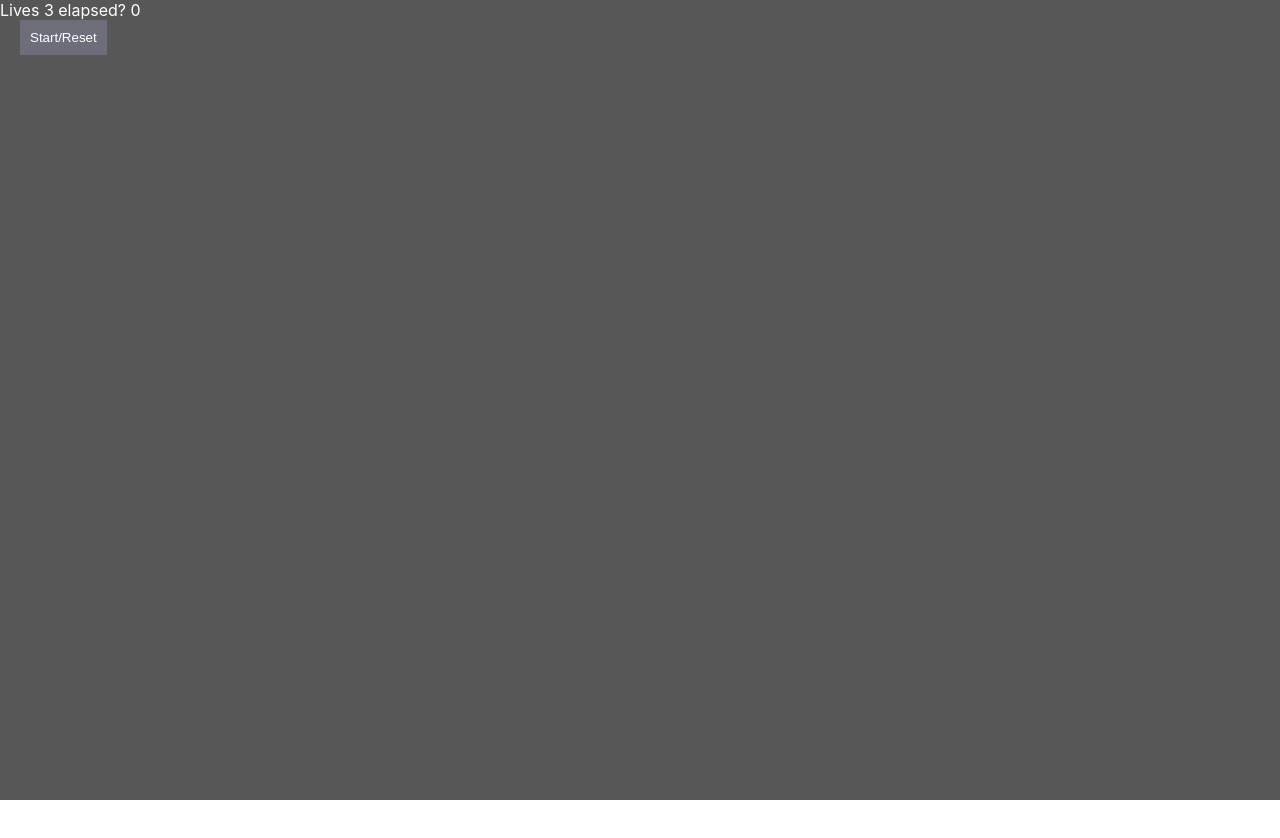
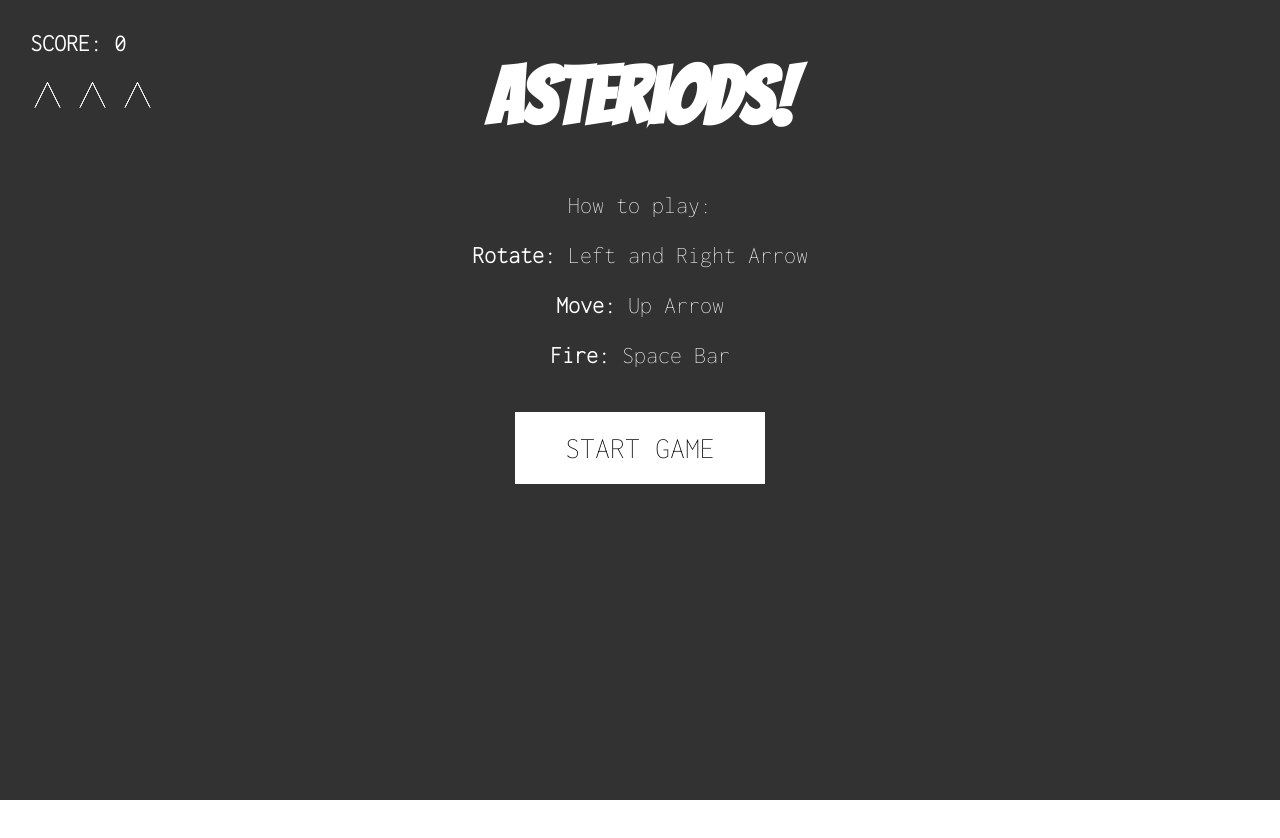
Before and after one commit to cif/benipsen.com, a Next.js app: page /fun in a window 1280 px wide. Shown: the top 838 px of the page. Built offline with nearby package versions, Linux system fonts and the light colour scheme.

Commit message:
add score, restart button, new asteriods

```diff
--- a/components/asteriod.tsx
+++ b/components/asteriod.tsx
@@ -22,7 +22,7 @@ export const Asteriod: FunctionComponent<Props> = ({
                 left: positionX
             }}
         >
-           <svg>
+            <svg>
                 <polygon
                     id="polygon"
                     points={points.map(
--- a/components/game.tsx
+++ b/components/game.tsx
@@ -2,9 +2,9 @@
 import { FunctionComponent, useContext } from 'react'
 import { GameStateContext, GameProvider } from '../state/game.state';
 import Asteriod from './asteriod';
+import Bullet from './bullet';
 import Ship from './ship';
 import styles from '../styles/game.module.css'
-import Bullet from './bullet';
 
 export const Game: FunctionComponent<any> = () => {
     const {
@@ -15,17 +15,14 @@ export const Game: FunctionComponent<any> = () => {
         asteriods,
         bullets,
         gameIsActive,
+        gameIsOver,
         opacity,
         lives,
-        elapsed
+        score
     } = useContext<GameProvider>(GameStateContext);
 
     return (
         <div className={styles.game}>
-            <div className={styles.scoreboard}>
-                Lives {lives} elapsed? {Math.floor(elapsed / 1000)}
-            </div>
-            <button onClick={() => startGame()}>Start/Reset</button>
             <Ship
                 rotation={rotation}
                 positionX={positionX}
@@ -47,8 +44,52 @@ export const Game: FunctionComponent<any> = () => {
                     positionY={bull.positionY}
                 />
             )}
+            <div className={styles.scoreboard}>
+                <h2>SCORE: {score.toLocaleString()}</h2>
+                <div className={styles.lives}>
+                    {lives > 0 && new Array(lives).fill(0).map((_, i) =>
+                        <Ship
+                            key={`life${i}`}
+                            rotation={0}
+                            positionX={i * 45}
+                            positionY={0}
+                            opacity={1}
+                        />
+                    )}
+                </div>
+            </div>
+
+            {!gameIsActive &&
+                <div className={styles.intro}>
+                    <h1>Asteriods!</h1>
+                    <p>How to play:</p>
+                    <p><b>Rotate:</b> Left and Right Arrow</p>
+                    <p><b>Move:</b> Up Arrow</p>
+                    <p><b>Fire:</b> Space Bar</p>
+                    <button
+                        onClick={() => startGame()}
+                        className={styles.startButton}
+                    >
+                    Start Game
+                    </button>
+                </div>
+            }
+
+            {gameIsOver &&
+                <div className={styles.backdrop}>
+                    <div className={styles.intro}>
+                        <h1>Game Over!</h1>
+                        <p>Final Score: {score.toLocaleString()}</p>
+                        <button
+                            onClick={() => startGame()}
+                            className={styles.startButton}
+                        >
+                        Play Again
+                        </button>
+                    </div>
+                </div>
+            }
         </div>
-
     )
 }
 
--- a/components/ship.tsx
+++ b/components/ship.tsx
@@ -32,7 +32,6 @@ export const Ship: FunctionComponent<Props> = ({
                 stroke-width="2"
             />
         </svg>
-            <span>({positionX}, {positionY}, {opacity})</span>
     </div>
 )
 
--- a/state/game.calc.utils.ts
+++ b/state/game.calc.utils.ts
@@ -6,6 +6,7 @@ const MAX_VELOCITY = 20
 const INCREMENTAL_VELOCITY = 0.5 // accel
 const INCREMENTAL_VELOCITY_DECREASE = 0.3 // decel
 const BULLET_VELOCITY = 15
+const MIN_ASTERIOD_RADIUS = 80
 
 export const computeNextRotationAndVelocity = ({
     rotation,
@@ -187,6 +188,28 @@ export const computeNextAsteroidProps = (props: AsteriodProps) => {
     }
 }
 
+export const computeAsteriods = ({ asteriods, elapsed, generated }) => {
+    // every 10 seconds create a new asteriod
+    const seconds = Math.floor(elapsed / 1000)
+    console.log('got generated?', generated)
+    if (seconds > 0 && seconds % 10 === 0 && !generated) {
+        console.log('generating!', seconds, generated)
+        return {
+            generated: true,
+            asteriods: [...asteriods, generateAsteroidProps()].map(computeNextAsteroidProps)
+        }
+    } else if (seconds % 10 != 0) {
+        return {
+            generated: false,
+            asteriods: asteriods.map(computeNextAsteroidProps)
+        }
+    }
+
+    return {
+        asteriods: asteriods.map(computeNextAsteroidProps)
+    }
+}
+
 export const computeNextBulletProps = (props: BulletProps) => {
     const {
         vector,
@@ -219,7 +242,8 @@ export const detectCollisions = ({
     positionY,
     lives,
     collided,
-    bullets
+    bullets,
+    score
 }) => {
     let areCollisions = false
     for (let asteriod of asteriods) {
@@ -241,8 +265,8 @@ export const detectCollisions = ({
                 let newAsteriods = []
                 asteriods.forEach((ast: AsteriodProps) => {
                     if (ast === asteriod) {
-                        // if the radius is bigger than theshold
-                        if (radius > 50) {
+                        // if the radius is bigger than threshold, split it
+                        if (radius > MIN_ASTERIOD_RADIUS) {
                             newAsteriods.push(generateAsteroidProps(
                                 ast.positionX,
                                 ast.positionY,
@@ -261,7 +285,8 @@ export const detectCollisions = ({
                 return {
                     // remove bullet
                     bullets: bullets.filter(b => b !== bullet),
-                    asteriods: newAsteriods
+                    asteriods: newAsteriods,
+                    score: score + 10 * (200 - Math.floor(radius))
                 }
             }
         }
@@ -271,7 +296,7 @@ export const detectCollisions = ({
             Math.pow((asteriodX - positionX), 2) +
             Math.pow((asteriodY - positionY), 2)
         )
-        if (dist <= radius) {
+        if (dist <= radius + 3) {
             // only decrement lives if not currently colliding
             areCollisions = true
             if (!collided) {
@@ -319,3 +344,10 @@ export const detectFiringAndComputeBulletPositions = ({ spaceDown, bullets, firi
             .filter((b: BulletProps) => !b.offscreen)
     }
 }
+
+export const detectEndOfGame = ({ lives }) => (lives > 0)
+    ? {}
+    : {
+        gameIsOver: true,
+        opacity: 0
+    }
--- a/state/game.state.tsx
+++ b/state/game.state.tsx
@@ -9,11 +9,11 @@ import { useKeyPress } from '../hooks/useKeyPress'
 import {
     computeNextRotationAndVelocity,
     computeNextPositionAndVelocity,
-    computeNextAsteroidProps,
-    computeNextBulletProps,
     generateInitialAsteriods,
+    computeAsteriods,
     detectCollisions,
     detectFiringAndComputeBulletPositions,
+    detectEndOfGame
 } from './game.calc.utils'
 import { AsteriodProps, BulletProps } from './common.types'
 
@@ -26,13 +26,16 @@ export type GameState = {
     velocity: number
     collided: boolean
     firing: boolean
+    generated: boolean // true when generating an asteriod
     opacity: number
     lives: number
     started: number
     elapsed: number
+    score: number
     asteriods: AsteriodProps[]
     bullets: BulletProps[]
     gameIsActive: boolean
+    gameIsOver: boolean
 }
 
 export interface GameProvider extends GameState  {
@@ -48,17 +51,19 @@ const defaultGameState: GameState | GameProvider = {
     velocity: 0,
     collided: false,
     firing: false,
+    generated: false,
     opacity: 0,
     lives: 3,
     elapsed: 0,
     started: 0,
+    score: 0,
     asteriods: [],
     bullets: [],
     gameIsActive: false,
+    gameIsOver: false,
 }
 
 export const GameStateContext = createContext<GameProvider>(defaultGameState);
-
 
 export const GameStateProvider: FunctionComponent = ({ children }) => {
     const [gameState, setGameState] = useState<GameState>(defaultGameState)
@@ -72,7 +77,10 @@ export const GameStateProvider: FunctionComponent = ({ children }) => {
         setGameState({
             ...gameState,
             gameIsActive: true,
+            gameIsOver: false,
             started: Date.now(),
+            lives: 3,
+            score: 0,
             asteriods: generateInitialAsteriods(),
             positionX: (window.innerWidth - 25) / 2,
             positionY: (window.innerHeight - 25) / 2,
@@ -113,20 +121,20 @@ export const GameStateProvider: FunctionComponent = ({ children }) => {
                 }),
 
                 // detect firing and manage bullets
-                ...detectFiringAndComputeBulletPositions({ ...gameState, spaceDown }),
+                ...detectFiringAndComputeBulletPositions({
+                    ...gameState,
+                    spaceDown
+                }),
 
-                // asteroids + bullets
-                asteriods: gameState.asteriods.map(computeNextAsteroidProps),
-
+                // asteroids count and positions
+                ...computeAsteriods(gameState),
 
                 // detect any collisions with the ship
                 ...detectCollisions(gameState),
 
-
-
+                // end of the game
+                ...detectEndOfGame(gameState)
             })
-
-
         )
         return () => cancelAnimationFrame(raf)
      }, [gameState]);
--- a/styles/game.module.css
+++ b/styles/game.module.css
@@ -2,7 +2,7 @@
     width: 100%;
     height: 100vh;
     overflow: hidden;
-    background: rgb(87, 87, 87);
+    background:rgb(50,50,50);
     color: #fff;
 }
 
@@ -14,29 +14,63 @@
     margin: 0;
     padding: 0;
     line-height: 110px;
-    border: 1px solid red;
-
-
-}
-.ship span {
-    position: absolute;
-    top: 0;
-    left: 0;
-    font-size: 10px;
-    width: 300px;
 }
 
 .bullet,
 .asteroid {
     position: absolute;
-    border: 1px solid red;
     width: 5px;
     height: 5px;
 }
 
 .scoreboard {
     position: absolute;
+    padding: 10px 30px;
     top: 0;
     left: 0;
+    height: 60px;
+    font-family: Inconsolata, 'Courier New', Courier, monospace;
+}
+.scoreboard svg {
+    transform: scale(0.5);
+    transform-origin: center center;
+}
+.scoreboard .lives {
+    position: absolute;
+    left: -40px;
+    top: 95px;
+}
 
+.backdrop {
+    position: absolute;
+    width: 100vw;
+    height: 100vh;
+    backdrop-filter: blur(10px);
 }
+
+.intro {
+    position: relative;
+    width: 500px;
+    margin: 50px auto;
+    display: block;
+    text-align: center;
+}
+
+.intro h1{
+    font-family: Bangers, sans-serif;
+    font-size: 80px;
+}
+
+.intro p {
+    font-size: 24px;
+}
+
+.startButton {
+    font-size: 30px;
+    font-weight: 100;
+    text-transform: uppercase;
+    font-family: Inconsolata, 'Courier New', Courier, monospace;
+    padding: 20px 50px;
+    background-color: white;
+    color: black;
+}
```
Lines whose indentation alone changed are shown as unchanged.
